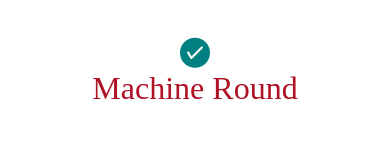
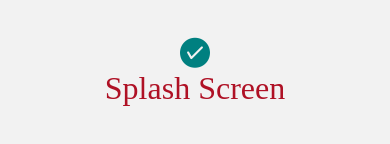
Before and after one commit to deepakverma007186/machine-round, a React Native app: screen /SplashScreen in a window 390 px wide. Shown: the part 350-494 px from the top of the page. Built offline with nearby package versions, Linux system fonts and the light colour scheme.

Commit message:
- add navigation pacakges - utility functions for navigations

```diff
--- a/App.tsx
+++ b/App.tsx
@@ -1,27 +1,13 @@
 import { StyleSheet, Text, View } from 'react-native'
-import React from 'react'
-import Icon from 'react-native-vector-icons/AntDesign'
-import { COLORS, FONTS } from '@utils/theme'
-import { textScale } from '@utils/responsive'
+import React, { FC } from 'react'
+import Navigation from '@navigation/index'
 
 type Props = {}
 
-const App = (props: Props) => {
+const App:FC = (props: Props) => {
   return (
-    <View style={styles.container}>
-      <Icon name='checkcircle' size={30} color={'teal'}/>
-      <Text style={{fontFamily:FONTS.Theme, color:COLORS.primary, fontSize:textScale(30)}}>Machine Round</Text>
-    </View>
+    <Navigation/>
   )
 }
 
 export default App
-
-
-const styles = StyleSheet.create({
-  container:{
-    flex:1,
-    justifyContent:'center',
-    alignItems:'center'
-  }
-})
--- /dev/null
+++ b/src/navigation/index.tsx
@@ -0,0 +1,26 @@
+import {NavigationContainer} from '@react-navigation/native';
+import {createNativeStackNavigator} from '@react-navigation/native-stack';
+import SplashScreen from '@screens/SplashScreen';
+import {navigatonRef} from '@utils/navigationUtils';
+import React, {FC} from 'react';
+
+type Props = {};
+
+// create stack navigation which access to screen names with mantaining the stack
+const Stack = createNativeStackNavigator();
+
+const Navigation: FC = (props: Props) => {
+  return (
+    <NavigationContainer ref={navigatonRef}>
+      <Stack.Navigator
+        initialRouteName="SplashScreen"
+        screenOptions={{
+          headerShown: false,
+        }}>
+        <Stack.Screen name="SplashScreen" component={SplashScreen} />
+      </Stack.Navigator>
+    </NavigationContainer>
+  );
+};
+
+export default Navigation;
--- /dev/null
+++ b/src/screens/SplashScreen.tsx
@@ -0,0 +1,26 @@
+import { StyleSheet, Text, View } from 'react-native'
+import React, { FC } from 'react'
+import Icon from 'react-native-vector-icons/AntDesign'
+import { COLORS, FONTS } from '@utils/theme'
+import { textScale } from '@utils/responsive'
+
+type Props = {}
+
+const SplashScreen:FC = (props: Props) => {
+  return (
+    <View style={styles.container}>
+      <Icon name='checkcircle' size={30} color={'teal'}/>
+      <Text style={{fontFamily:FONTS.Theme, color:COLORS.primary, fontSize:textScale(30)}}>Splash Screen</Text>
+    </View>
+  )
+}
+
+export default SplashScreen
+
+const styles = StyleSheet.create({
+    container:{
+      flex:1,
+      justifyContent:'center',
+      alignItems:'center'
+    }
+  })
--- /dev/null
+++ b/src/utils/navigationUtils.tsx
@@ -0,0 +1,63 @@
+import { CommonActions, createNavigationContainerRef, StackActions } from "@react-navigation/native";
+
+// create ref for navigation methods to access
+export const navigatonRef = createNavigationContainerRef();
+
+// the function helps to navigate from one to another screen with optional parameters
+export async function navigate(routeName:string, params?:object){
+    navigatonRef.isReady();
+    if(navigatonRef.isReady()){
+        navigatonRef.dispatch(CommonActions.navigate(routeName,params));
+    }
+}
+
+/**
+ *
+ * @param routeName
+ * @param params
+ *
+ * function helps to replace the navigation stack with provide route name
+ */
+export async function replace(routeName:string, params?:object){
+    navigatonRef.isReady();
+    if(navigatonRef.isReady()){
+        navigatonRef.dispatch(StackActions.replace(routeName,params));
+    }
+}
+
+/**
+ * function reset the stack and set the index 0 with provided screen name
+ * if user press back after reset then the application will close
+ *  */
+export async function resetAndNavigate(routeName:string){
+    navigatonRef.isReady();
+    if(navigatonRef.isReady()){
+        navigatonRef.dispatch(
+            CommonActions.reset({
+                index:0,
+                routes:[{name:routeName}]
+            })
+        )
+    }
+}
+
+// the function helps in moving to (recent or previous) screen
+export async function goBack(){
+    navigatonRef.isReady();
+    if(navigatonRef.isReady()){
+        navigatonRef.dispatch(CommonActions.goBack());
+    }
+}
+
+// helps to open same screen with different data, we use push method
+export async function push(routeName:string, params?:object){
+    navigatonRef.isReady();
+    if(navigatonRef.isReady()){
+        navigatonRef.dispatch(StackActions.push(routeName,params));
+    }
+}
+
+// initialize the navigation and make it available
+export async function prepareNavigation(){
+    navigatonRef.isReady();
+}
```
Also changed, not shown: package.json (+7 -0 lines), 1 other file (tests, documents, lock files or other folders).
